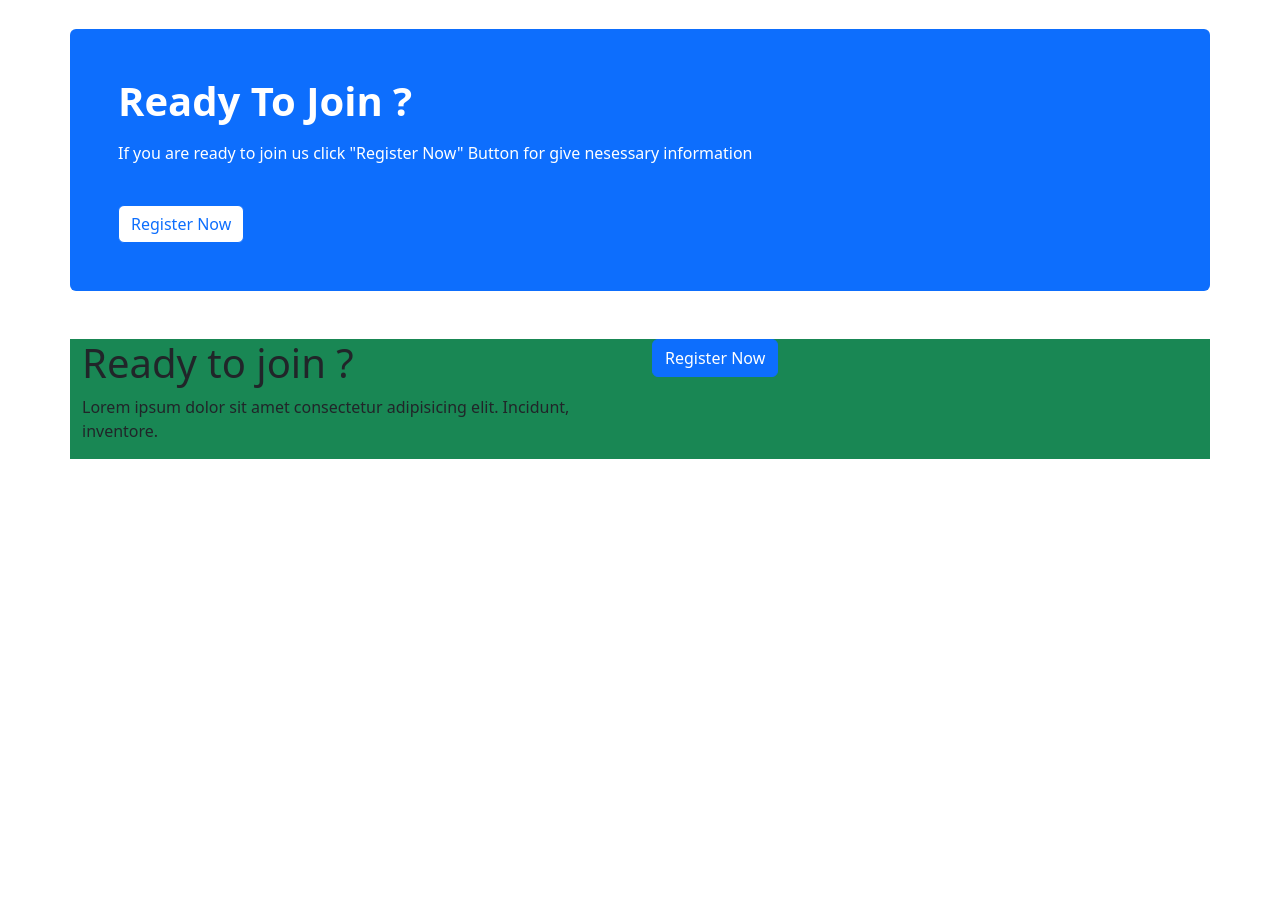
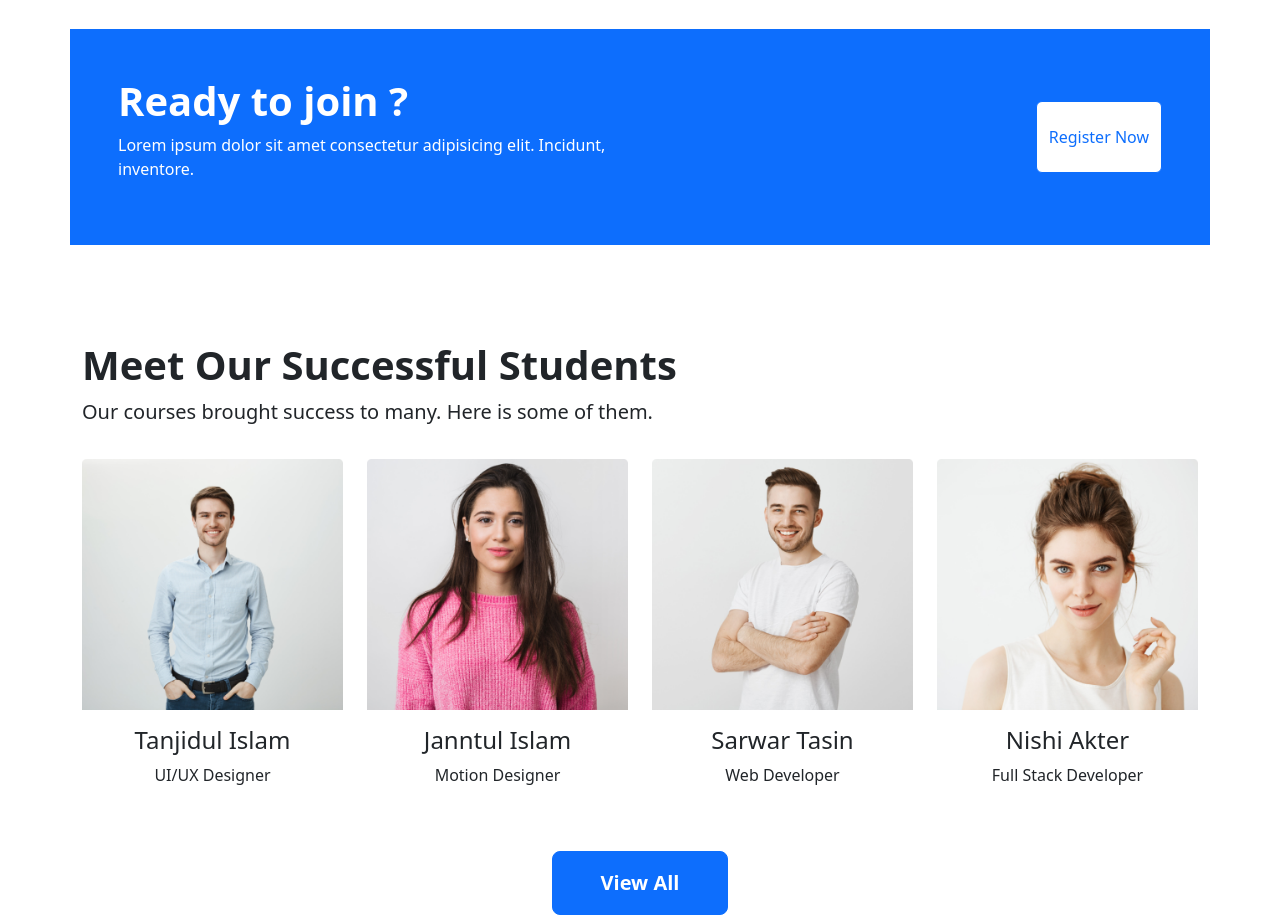
Before and after one commit to golamsarwar08/assignment-3, a plain HTML site: page index.html in a window 1280 px wide. Shown: the part 2420-3335 px from the top of the page. Before the commit the page ends 2879 px from the top, so only its background shows below. Drawn offline with nearby package versions, Linux system fonts and the light colour scheme.

Commit message:
Meet our student section

```diff
--- a/index.html
+++ b/index.html
@@ -115,7 +115,8 @@
                     <div class="card mb-3" style="max-width: 540px;">
                         <div class="row g-0">
                             <div class="col-md-4">
-                                <img src="images/course/course-1.png" class="img-fluid rounded-start" alt="...">
+                                <img class="img-fluid w-100" src="images/course/course-1.png"
+                                    class="img-fluid rounded-start" alt="...">
                             </div>
                             <div class="col-md-8">
                                 <div class="card-body">
@@ -132,7 +133,8 @@
                     <div class="card mb-3" style="max-width: 540px;">
                         <div class="row g-0">
                             <div class="col-md-4">
-                                <img src="images/course/course-2.png" class="img-fluid rounded-start" alt="...">
+                                <img class="img-fluid w-100" src="images/course/course-2.png"
+                                    class="img-fluid rounded-start" alt="...">
                             </div>
                             <div class="col-md-8">
                                 <div class="card-body">
@@ -148,7 +150,8 @@
                     <div class="card mb-3" style="max-width: 540px;">
                         <div class="row g-0">
                             <div class="col-md-4">
-                                <img src="images/course/course-3.png" class="img-fluid rounded-start" alt="...">
+                                <img class="img-fluid w-100" src="images/course/course-3.png"
+                                    class="img-fluid rounded-start" alt="...">
                             </div>
                             <div class="col-md-8">
                                 <div class="card-body">
@@ -167,7 +170,8 @@
                     <div class="card mb-3" style="max-width: 540px;">
                         <div class="row g-0">
                             <div class="col-md-4">
-                                <img src="images/course/course-4.png" class="img-fluid rounded-start" alt="...">
+                                <img class="img-fluid w-100" src="images/course/course-4.png"
+                                    class="img-fluid rounded-start" alt="...">
                             </div>
                             <div class="col-md-8">
                                 <div class="card-body">
@@ -183,7 +187,8 @@
                     <div class="card mb-3" style="max-width: 540px;">
                         <div class="row g-0">
                             <div class="col-md-4">
-                                <img src="images/course/course-5.png" class="img-fluid rounded-start" alt="...">
+                                <img class="img-fluid w-100" src="images/course/course-5.png"
+                                    class="img-fluid rounded-start" alt="...">
                             </div>
                             <div class="col-md-8">
                                 <div class="card-body">
@@ -199,7 +204,8 @@
                     <div class="card mb-3" style="max-width: 540px;">
                         <div class="row g-0">
                             <div class="col-md-4">
-                                <img src="images/course/course-6.png" class="img-fluid rounded-start" alt="...">
+                                <img class="img-fluid w-100" src="images/course/course-6.png"
+                                    class="img-fluid rounded-start" alt="...">
                             </div>
                             <div class="col-md-8">
                                 <div class="card-body">
@@ -257,24 +263,20 @@
         <!-- Explore Section End -->
 
         <!-- Ready Section -->
-        <section
-            class="container media mt-5 pt-5 mb-5 pb-5 px-5 bg-primary rounded mt-3 d-flex justify-content-between">
-            <div class="flex-sm-column">
-                <div>
-                    <h1 class="fw-bolder text-white">Ready To Join ?</h1>
-                    <p class="mt-3 text-white">If you are ready to join us click "Register Now" Button for give
-                        nesessary
-                        information
-                    </p>
+        <section class="container bg-primary my-5 py-5">
+            <div class="row row-cols-1 row-cols-lg-2 row-cols-md-2">
+                <div class="col text-white ps-5">
+                    <h1 class="h1 fw-bold">Ready to join ?</h1>
+                    <p>Lorem ipsum dolor sit amet consectetur adipisicing elit. Incidunt, inventore.</p>
                 </div>
-                <div class="align-items-center">
+                <div class="col d-flex justify-content-end pe-5 pb-4">
                     <!-- Button trigger modal -->
                     <button type="button" class="btn btn-primary bg-white text-primary mt-4" data-bs-toggle="modal"
                         data-bs-target="#exampleModal">
                         Register Now
                     </button>
                 </div>
-            </div>
+
                 <!-- Modal -->
                 <div class="modal fade" id="exampleModal" tabindex="-1" aria-labelledby="exampleModalLabel"
                     aria-hidden="true">
@@ -282,7 +284,8 @@
                         <div class="modal-content">
                             <div class="modal-header">
                                 <h5 class="modal-title" id="exampleModalLabel">Modal title</h5>
-                            <button type="button" class="btn-close" data-bs-dismiss="modal" aria-label="Close"></button>
+                                <button type="button" class="btn-close" data-bs-dismiss="modal"
+                                    aria-label="Close"></button>
                             </div>
                             <div class="modal-body">
                                 <form>
@@ -297,8 +300,6 @@
                                         <label for="exampleInputPassword1" class="form-label">Password</label>
                                         <input type="password" class="form-control" id="exampleInputPassword1">
                                     </div>
-
-                            </form>
                             </div>
                             <div class="modal-footer">
                                 <button type="button" class="btn btn-secondary" data-bs-dismiss="modal">Not Now</button>
@@ -307,25 +308,56 @@
                         </div>
                     </div>
                 </div>
-
-            <!-- <button type="button"
-                    class="btn btn-primary btn-lg fw-semibold text-center bg-white text-primary mt-3">Register
-                    Now</button> -->
-
+            </div>
+            </div>
         </section>
         <!-- Ready Section End -->
 
-        <section class="container bg-success">
-            <div class="row row-cols-1 row-cols-lg-2 row-cols-md-2">
-                <div class="col">
-                    <h1>Ready to join ?</h1>
-                    <p>Lorem ipsum dolor sit amet consectetur adipisicing elit. Incidunt, inventore.</p>
+        <!-- Student Section -->
+        <div class="container mt-5 pt-5">
+            <h1 class="h1 fw-bold">Meet Our Successful Students</h1>
+            <p class="fs-5 pb-3">Our courses brought success to many. Here is some of them.</p>
+            <div class="row text-center">
+                <div class="col-lg-3 col-md-4 col-sm-6 ">
+                    <img class="img-fluid w-100" src="images/student/student-1.png" alt="">
+                    <h4 class="mt-3">
+                        Tanjidul Islam
+                    </h4>
+                    <p>
+                        UI/UX Designer
+                    </p>
                 </div>
-                <div class="col">
-                    <button class="btn btn-primary">Register Now </button>
+                <div class="col-lg-3 col-md-4 col-sm-6">
+                    <img class="img-fluid w-100" src="images/student/student-2.png" alt="">
+                    <h4 class="mt-3">
+                        Janntul Islam
+                    </h4>
+                    <p>Motion Designer
+                    </p>
+                </div>
+                <div class="col-lg-3 col-md-4 col-sm-6">
+                    <img class="img-fluid w-100" src="images/student/student-3.png" alt="">
+                    <h4 class="mt-3">
+                        Sarwar Tasin
+                    </h4>
+                    <p>Web Developer
+                    </p>
+                </div>
+                <div class="col-lg-3 col-md-4 col-sm-6">
+                    <img class="img-fluid w-100" src="images/student/student-4.png" alt="">
+                    <h4 class="mt-3">
+                        Nishi Akter
+                    </h4>
+                    <p>Full Stack Developer
+                    </p>
                 </div>
             </div>
-        </section>
+            <div class="d-flex justify-content-center mt-5">
+                <button type="button" class="btn btn-primary btn-lg fw-semibold text-center fw-semibold px-5 py-3">View
+                    All</button>
+            </div>
+        </div>
+        <!-- Student Section End -->
     </main>
     <script src="https://cdn.jsdelivr.net/npm/bootstrap@5.2.0/dist/js/bootstrap.bundle.min.js
     "></script>
```
Lines whose indentation alone changed are shown as unchanged.
